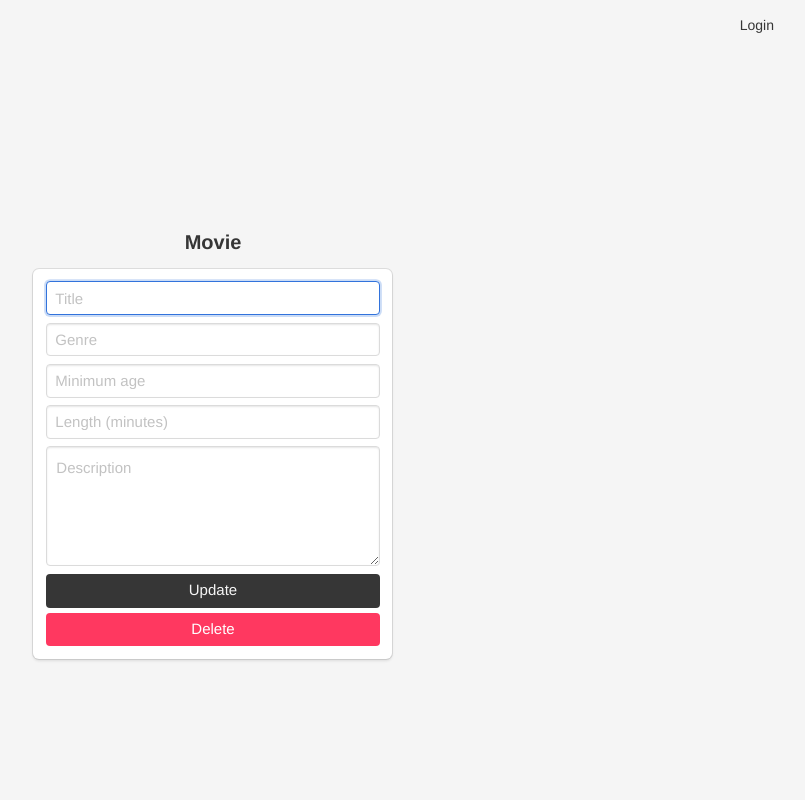
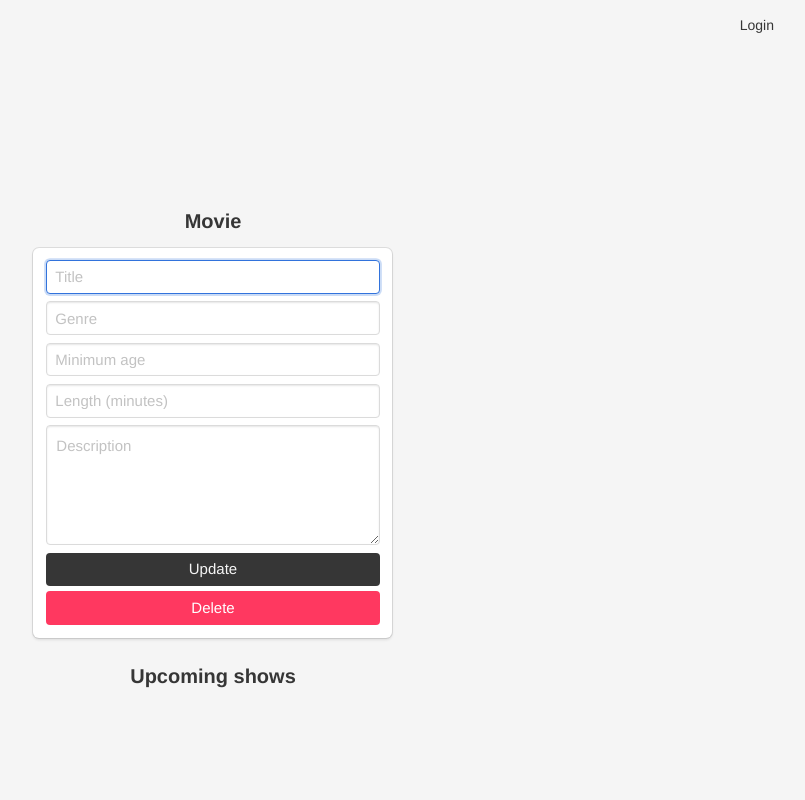
Before and after one commit to piotruela/ABD-Kinol-Flask, a Flask app: template templates/movie.html in a window 1280 px wide. Shown: the whole page, without its empty margins (427-1232 px from the left). Run offline with Flask 2, Linux system fonts and the light colour scheme; the template is opened without the code that fills it, so the values that code supplies are empty; some libraries are stand-ins or nearby versions.

Commit message:
added list of shows to movies

```diff
--- a/controller/shows_controller.py
+++ b/controller/shows_controller.py
@@ -14,9 +14,10 @@ shows = Blueprint('shows', __name__)
 def get_shows():
     date_str = request.args.get('for_date') or datetime.datetime.now().date().__str__()
     date = datetime.datetime.strptime(date_str, '%Y-%m-%d').date()
-    shows_list = show_service.get_shows(date)
+    session = Session()
+    shows_list = show_service.get_shows(date, session=session)
     for show in shows_list:
-        show.left_tickets = ticket_service.count_left(show)
+        show.left_tickets = ticket_service.count_left(show, session=session)
     return render_template('shows.html', shows=shows_list, for_date=date)
 
 
--- a/templates/movie.html
+++ b/templates/movie.html
@@ -22,30 +22,75 @@
                 </div>
                 <div class="field">
                     <div class="control">
-                        <input class="input is-large" type="text" name="genre" placeholder="Genre" value="{{ movie.genre }}">
+                        <input class="input is-large" type="text" name="genre" placeholder="Genre"
+                               value="{{ movie.genre }}">
                     </div>
                 </div>
                 <div class="field">
                     <div class="control">
-                        <input class="input is-large" type="number" name="minimum_age" placeholder="Minimum age" value="{{ movie.minimum_age }}">
+                        <input class="input is-large" type="number" name="minimum_age" placeholder="Minimum age"
+                               value="{{ movie.minimum_age }}">
                     </div>
                 </div>
                 <div class="field">
                     <div class="control">
-                        <input class="input is-large" type="number" name="length_minutes" placeholder="Length (minutes)" value="{{ movie.length_minutes }}">
+                        <input class="input is-large" type="number" name="length_minutes" placeholder="Length (minutes)"
+                               value="{{ movie.length_minutes }}">
                     </div>
                 </div>
                 <div class="field">
                     <div class="control">
-                        <textarea class="input is-large textarea" name="description" placeholder="Description" >{{ movie.describe }}</textarea>
+                        <textarea class="input is-large textarea" name="description"
+                                  placeholder="Description">{{ movie.describe }}</textarea>
                     </div>
                 </div>
 
                 <button class="button is-block is-dark is-large is-fullwidth">Update</button>
             </form>
-        <form method="POST" action="/movies/delete/{{ movie.id }}">
-            <button style="margin-top: 5px" class="button is-block is-danger is-large is-fullwidth">Delete</button>
-        </form>
+            <form method="POST" action="/movies/delete/{{ movie.id }}">
+                <button style="margin-top: 5px" class="button is-block is-danger is-large is-fullwidth">Delete</button>
+            </form>
         </div>
     </div>
+
+    <h3 class="title">Upcoming shows</h3>
+
+
+    <div class="tile is-ancestor is-widescreen">
+        <div class="tile is-vertical">
+
+            {% for show in upcoming_shows %}
+                <div class="tile">
+                    <div class="tile is-parent">
+                        <div class="tile is-child notification is-12">
+                            <p class="title"><b>{{ show.movie.title }}</b></p>
+                        </div>
+                    </div>
+                    <div class="tile is-parent">
+                        <div class="tile is-child notification is-10">
+                            <p class="title">Room No. {{ show.room.number }}</p>
+                        </div>
+                    </div>
+
+                    <div class="tile is-parent">
+                        <div class="tile is-child notification is-10">
+                            <p class="title">at {{ show.show_date.strftime('%H:%M') }}</p>
+                        </div>
+                    </div>
+                    <div class="tile is-parent">
+                        <div class="tile is-child notification is-12">
+                            <p class="title">{{ show.left_tickets }} left from {{ show.room.capacity }} sits</p>
+                        </div>
+                    </div>
+                    <div class="tile is-parent">
+                        <div class="tile is-child notification is-2">
+                            <button class="button is-dark" onclick="nav_redirect('/shows/' + {{ show.id }})">go</button>
+                        </div>
+                    </div>
+                </div>
+
+            {% endfor %}
+        </div>
+
+    </div>
 {% endblock %}
```
Also changed, not shown: controller/movies_controller.py (+9 -4 lines), service/show_service.py (+7 -2 lines), service/ticket_service.py (+8 -5 lines).
